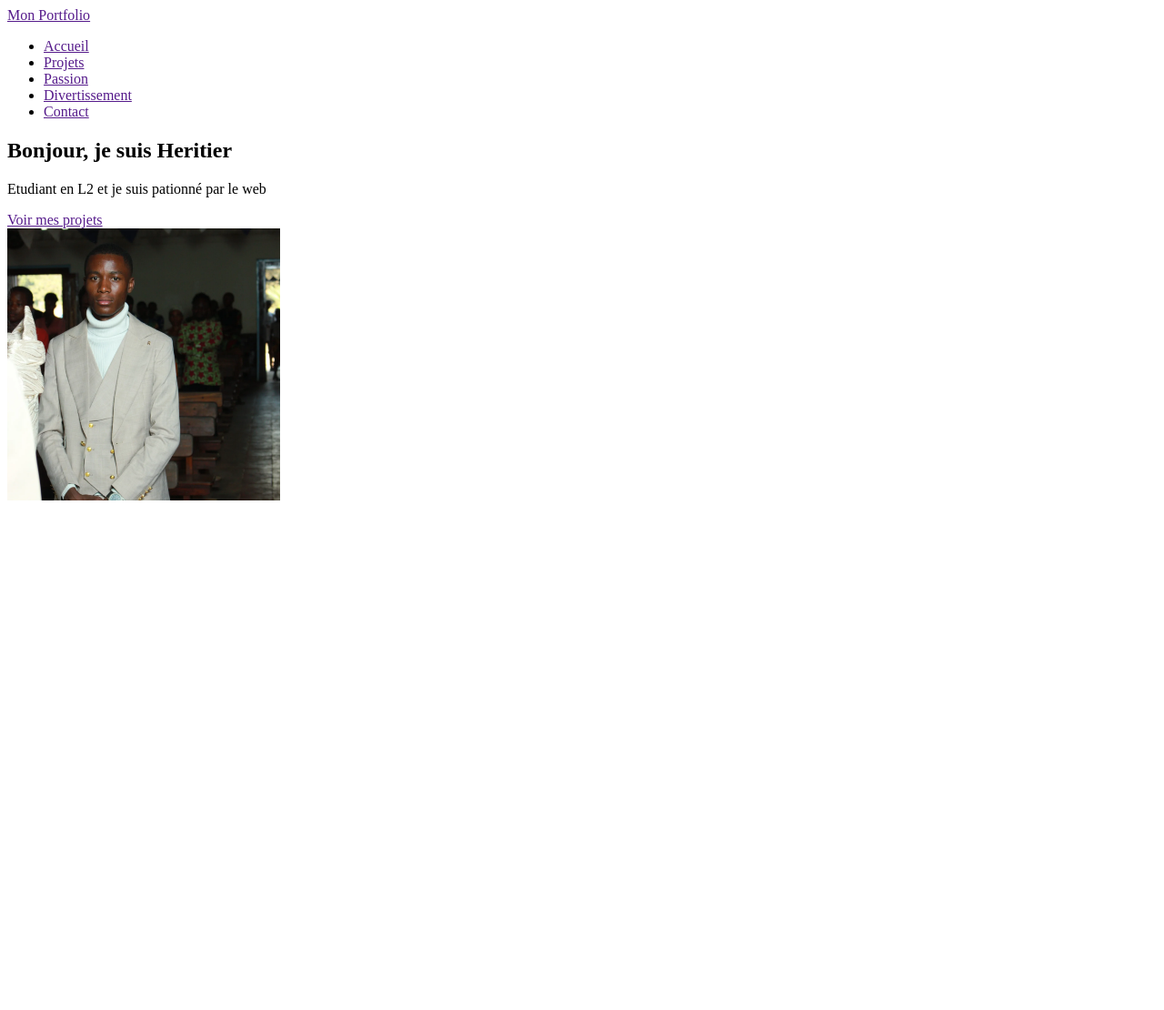
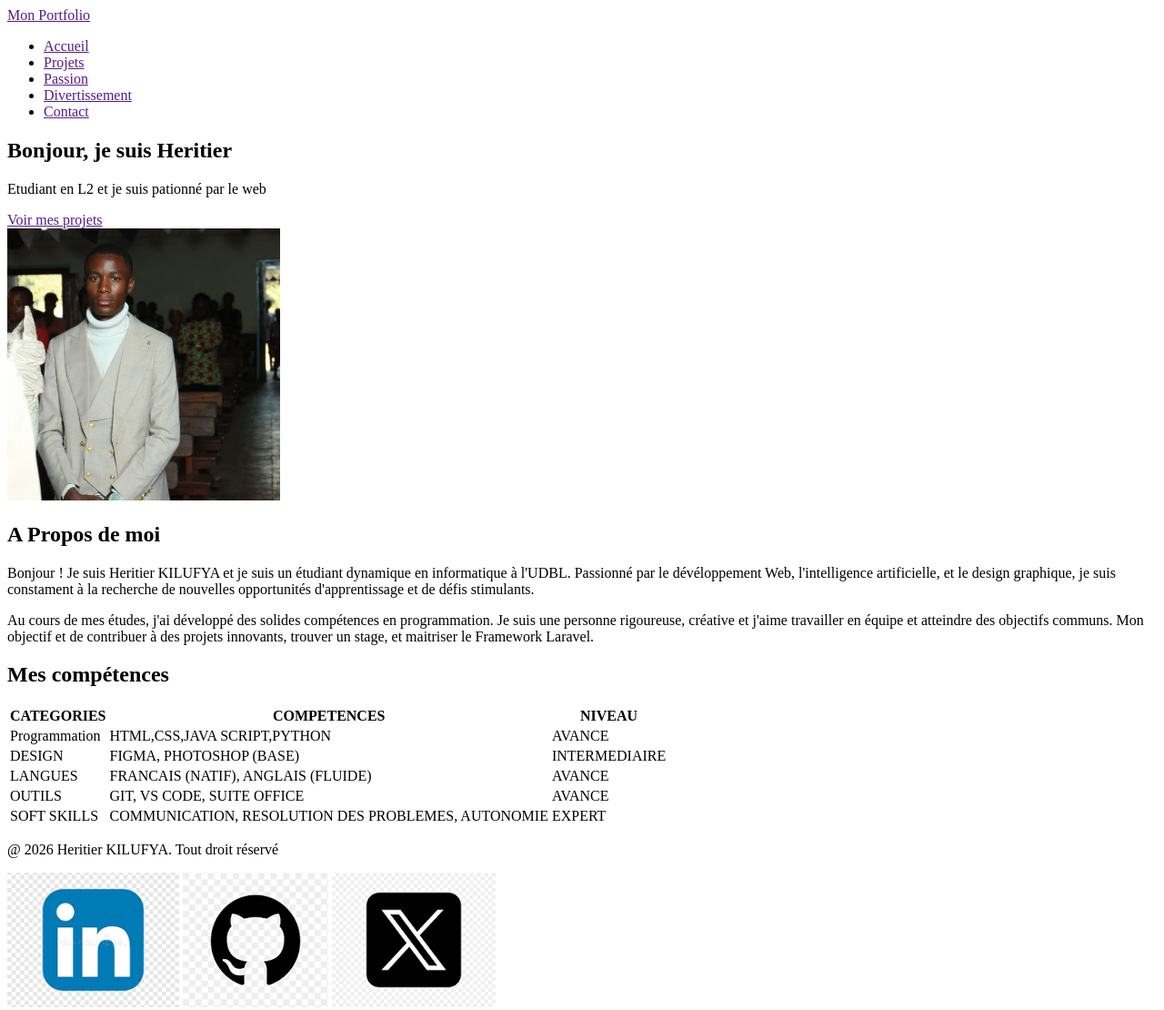
Before and after one commit to KILUFYA-SHENGO-Heritier/Mon-portfolio-2026, a plain HTML site: page index.html in a window 1280 px wide. Shown: the whole page at 91% size. Before the commit the page ends 800 px from the top, so only its background shows below. Drawn offline with Linux system fonts and the light colour scheme.

Commit message:
Description de ce que tu as ajouté

```diff
--- a/index.html
+++ b/index.html
@@ -31,9 +31,56 @@
                 <img src="images/image 2026-02-15 075320.png" alt="heritier image" width="300">
             </div>
         </section>
-        <section></section>
-        <section></section>
+        <section>
+            <div>
+                <h2>A Propos de moi</h2>
+                <p>Bonjour ! Je suis Heritier KILUFYA et je suis un étudiant dynamique en informatique à l'UDBL. Passionné par le dévéloppement Web, l'intelligence artificielle, et le design graphique, je suis constament à la recherche de nouvelles opportunités d'apprentissage et de défis stimulants.</p>
+                <p>Au cours de mes études, j'ai développé des solides compétences en programmation. Je suis une personne rigoureuse, créative et j'aime travailler en équipe et atteindre des objectifs communs. Mon objectif et de contribuer à des projets innovants, trouver un stage, et maitriser le Framework Laravel.</p>
+            </div>
+        </section>
+        <section>
+            <div>
+                <h2>Mes compétences</h2>
+                <table>
+                    <tr>
+                        <th>CATEGORIES</th>
+                        <th>COMPETENCES</th>
+                        <th>NIVEAU</th>
+                    </tr>
+                    <tr>
+                        <td>Programmation</td>
+                        <td>HTML,CSS,JAVA SCRIPT,PYTHON</td>
+                        <td>AVANCE</td>
+                    </tr>
+                    <tr>
+                        <td>DESIGN</td>
+                        <td>FIGMA, PHOTOSHOP (BASE)</td>
+                        <td>INTERMEDIAIRE</td>
+                    </tr>
+                    <tr>
+                        <td>LANGUES</td>
+                        <td>FRANCAIS (NATIF), ANGLAIS (FLUIDE)</td>
+                        <td>AVANCE</td>
+                    </tr>
+                    <tr>
+                        <td>OUTILS</td>
+                        <td>GIT, VS CODE, SUITE OFFICE</td>
+                        <td>AVANCE</td>
+                    </tr>
+                    <tr>
+                        <td>SOFT SKILLS</td>
+                        <td>COMMUNICATION, RESOLUTION DES PROBLEMES, AUTONOMIE</td>
+                        <td>EXPERT</td>
+                    </tr>
+                </table>
+            </div>
+        </section>
     </main>
-    <footer></footer>
+    <footer>
+        <p>@ 2026 Heritier KILUFYA. Tout droit réservé</p>
+        <img src="images/in.png" alt="">
+        <img src="images/git.png" alt="">
+        <img src="images/x.png" alt="">
+    </footer>
 </body>
 </html>
```
Also changed, not shown: images/git.png (added), images/in.png (added), images/x.png (added).
